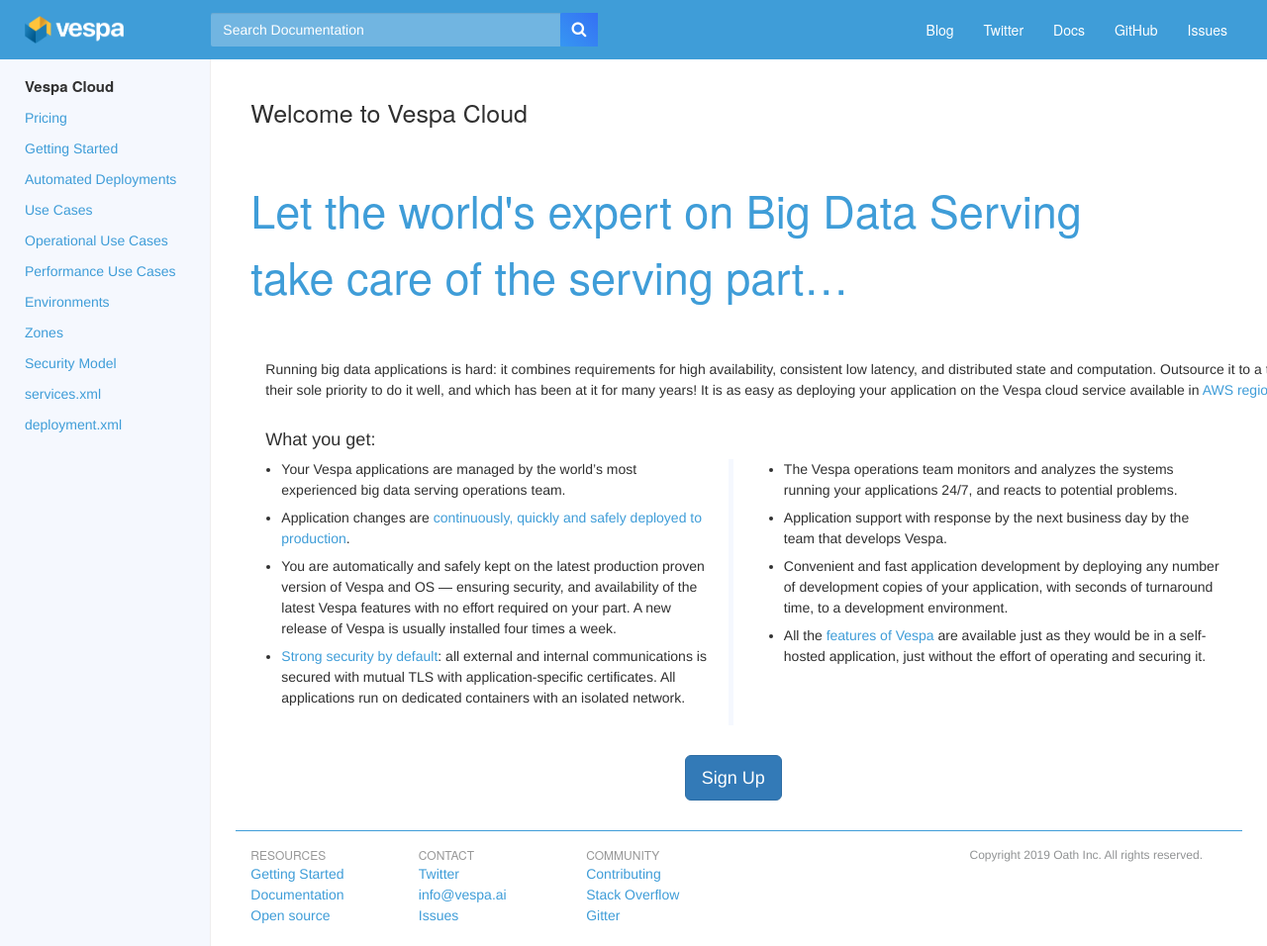
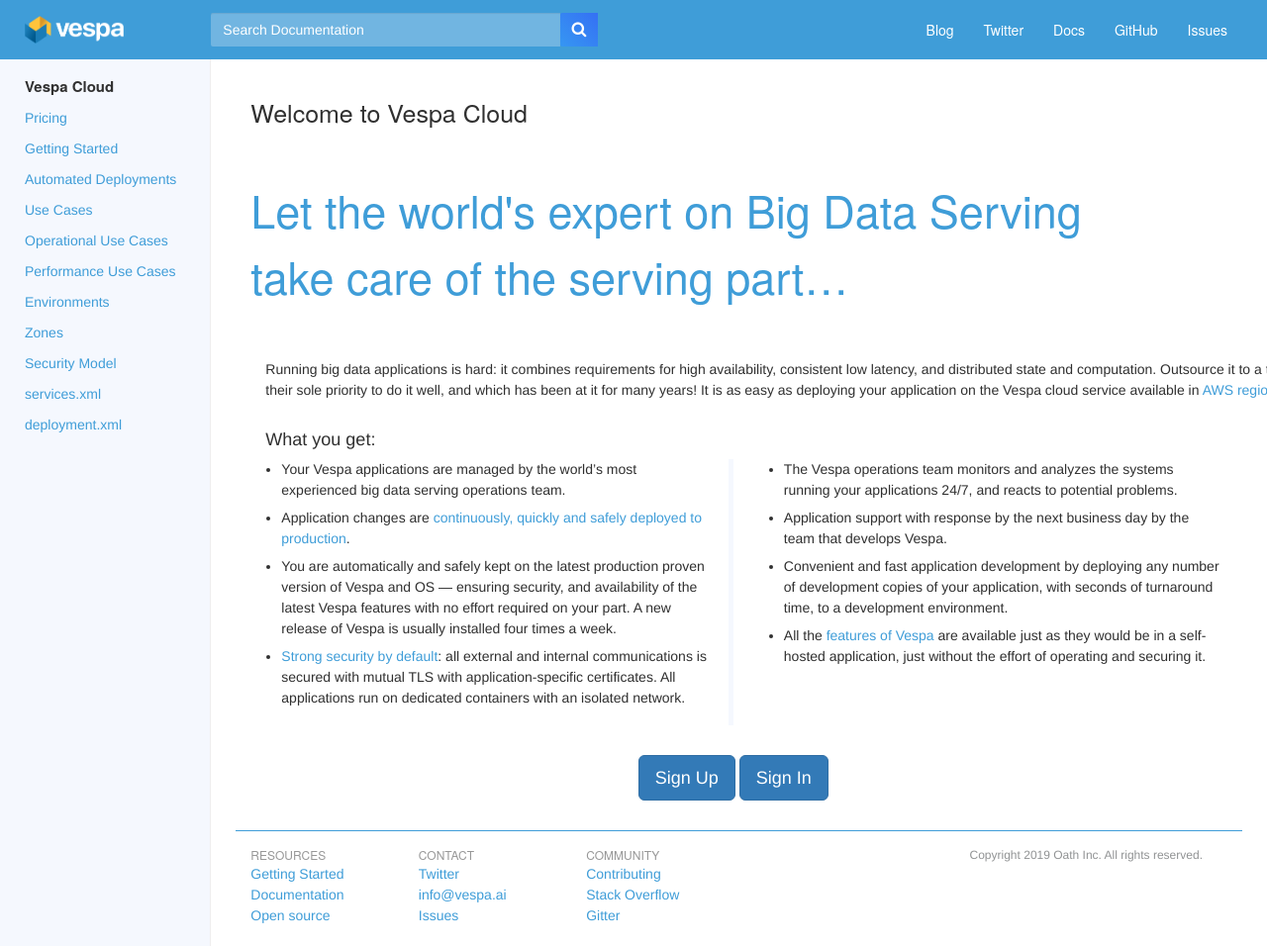
Before and after one commit to vespa-engine/cloud, a Jekyll site: the page built from index.html, in a window 1280 px wide and 956 px high. Shown: the whole window at 99% size. Built offline with Jekyll 4.4.1, drawn with Linux system fonts in a browser that asks for light colours.

Commit message:
Create sign-in button

```diff
--- a/index.html
+++ b/index.html
@@ -96,7 +96,9 @@ has been at it for many years! It is as easy as deploying your application on th
 
 <div class="col-lg-10 text-center">
 <p>
-<p><a target="_blank" href="mailto:info@vespa.ai?subject=Sign+me+up!" class="btn btn-primary btn-lg intro-button">Sign Up</a></p>
+<p>
+    <a target="_blank" href="mailto:info@vespa.ai?subject=Sign+me+up!" class="btn btn-primary btn-lg intro-button">Sign Up</a>
+    <a target="_blank" href="http://console.vespa.ai/" class="btn btn-primary btn-lg intro-button">Sign In</a></p>
 </div>
 
 </div>
```
